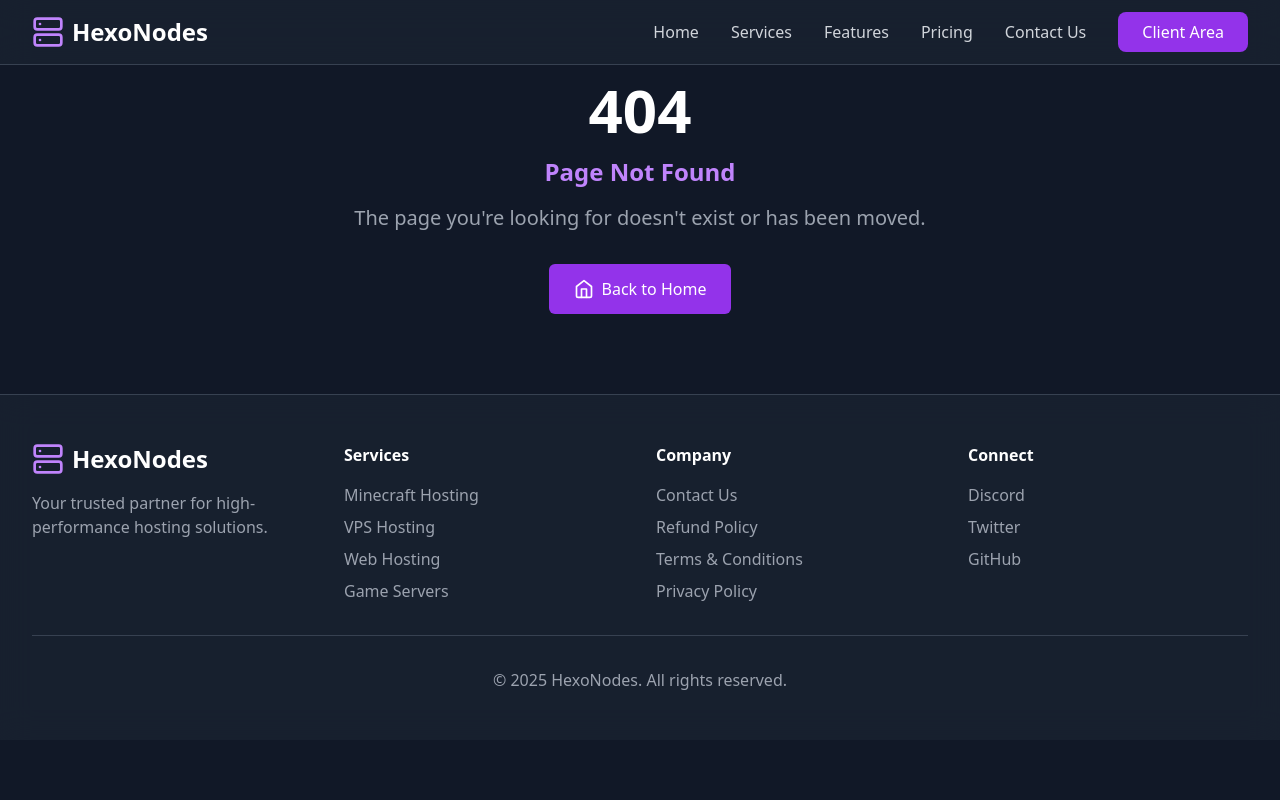
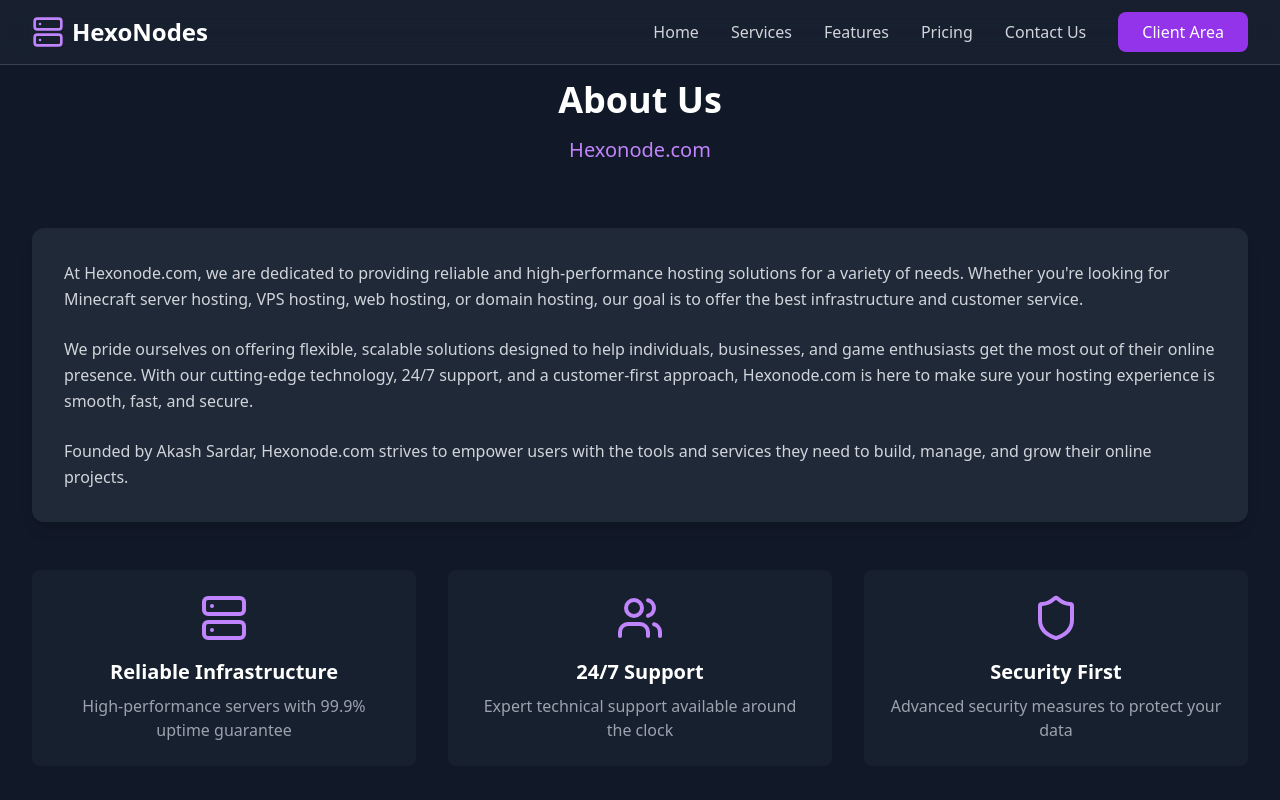
Before and after one commit to hexonode/hexonode_web, a React (Vite) app: page /aboutus in a window 1280 px wide. Shown: the top 800 px of the page. Built offline with nearby package versions, Linux system fonts and the light colour scheme.

Commit message:
Added About Us page with company information and features

```diff
--- a/src/App.tsx
+++ b/src/App.tsx
@@ -11,6 +11,7 @@ import ContactUs from './components/ContactUs';
 import RefundAndCancellation from './components/RefundAndCancellation';
 import TermsAndConditions from './components/TermsAndConditions';
 import PrivacyPolicy from './components/PrivacyPolicy';
+import AboutUs from './components/AboutUs';
 import NotFound from './components/NotFound';
 import { Analytics } from "@vercel/analytics/react"
 import { SpeedInsights } from "@vercel/speed-insights/react"
@@ -35,6 +36,7 @@ function App() {
           <Route path="/refundandcancellation" element={<RefundAndCancellation />} />
           <Route path="/termsandconditions" element={<TermsAndConditions />} />
           <Route path="/privacypolicy" element={<PrivacyPolicy />} />
+          <Route path="/aboutus" element={<AboutUs />} />
           <Route path="*" element={<NotFound />} />
         </Routes>
         <Footer />
--- /dev/null
+++ b/src/components/AboutUs.tsx
@@ -0,0 +1,49 @@
+import React from 'react';
+import { Server, Users, Shield } from 'lucide-react';
+
+const AboutUs: React.FC = () => {
+    return (
+        <section className="py-20 bg-gray-900">
+            <div className="max-w-7xl mx-auto px-4 sm:px-6 lg:px-8">
+                <div className="text-center mb-16">
+                    <h1 className="text-4xl font-bold text-white mb-4">About Us</h1>
+                    <p className="text-xl text-purple-400">Hexonode.com</p>
+                </div>
+
+                <div className="bg-gray-800 rounded-xl p-8 shadow-lg mb-12">
+                    <div className="prose prose-lg prose-invert max-w-none">
+                        <p className="text-gray-300 leading-relaxed mb-6">
+                            At Hexonode.com, we are dedicated to providing reliable and high-performance hosting solutions for a variety of needs. Whether you're looking for Minecraft server hosting, VPS hosting, web hosting, or domain hosting, our goal is to offer the best infrastructure and customer service.
+                        </p>
+                        <p className="text-gray-300 leading-relaxed mb-6">
+                            We pride ourselves on offering flexible, scalable solutions designed to help individuals, businesses, and game enthusiasts get the most out of their online presence. With our cutting-edge technology, 24/7 support, and a customer-first approach, Hexonode.com is here to make sure your hosting experience is smooth, fast, and secure.
+                        </p>
+                        <p className="text-gray-300 leading-relaxed">
+                            Founded by Akash Sardar, Hexonode.com strives to empower users with the tools and services they need to build, manage, and grow their online projects.
+                        </p>
+                    </div>
+                </div>
+
+                <div className="grid grid-cols-1 md:grid-cols-3 gap-8 mt-12">
+                    <div className="bg-gray-800/50 p-6 rounded-lg text-center">
+                        <Server className="h-12 w-12 text-purple-400 mx-auto mb-4" />
+                        <h3 className="text-xl font-semibold text-white mb-2">Reliable Infrastructure</h3>
+                        <p className="text-gray-400">High-performance servers with 99.9% uptime guarantee</p>
+                    </div>
+                    <div className="bg-gray-800/50 p-6 rounded-lg text-center">
+                        <Users className="h-12 w-12 text-purple-400 mx-auto mb-4" />
+                        <h3 className="text-xl font-semibold text-white mb-2">24/7 Support</h3>
+                        <p className="text-gray-400">Expert technical support available around the clock</p>
+                    </div>
+                    <div className="bg-gray-800/50 p-6 rounded-lg text-center">
+                        <Shield className="h-12 w-12 text-purple-400 mx-auto mb-4" />
+                        <h3 className="text-xl font-semibold text-white mb-2">Security First</h3>
+                        <p className="text-gray-400">Advanced security measures to protect your data</p>
+                    </div>
+                </div>
+            </div>
+        </section>
+    );
+};
+
+export default AboutUs;
--- a/src/components/Footer.tsx
+++ b/src/components/Footer.tsx
@@ -46,6 +46,11 @@ const Footer = () => {
           <div>
             <h3 className="text-white font-semibold mb-4">Company</h3>
             <ul className="space-y-2">
+              <li>
+                <Link to="/aboutus" className="text-gray-400 hover:text-purple-400 transition-colors">
+                  About Us
+                </Link>
+              </li>
               <li>
                 <Link to="/contactus" className="text-gray-400 hover:text-purple-400 transition-colors">
                   Contact Us
```
